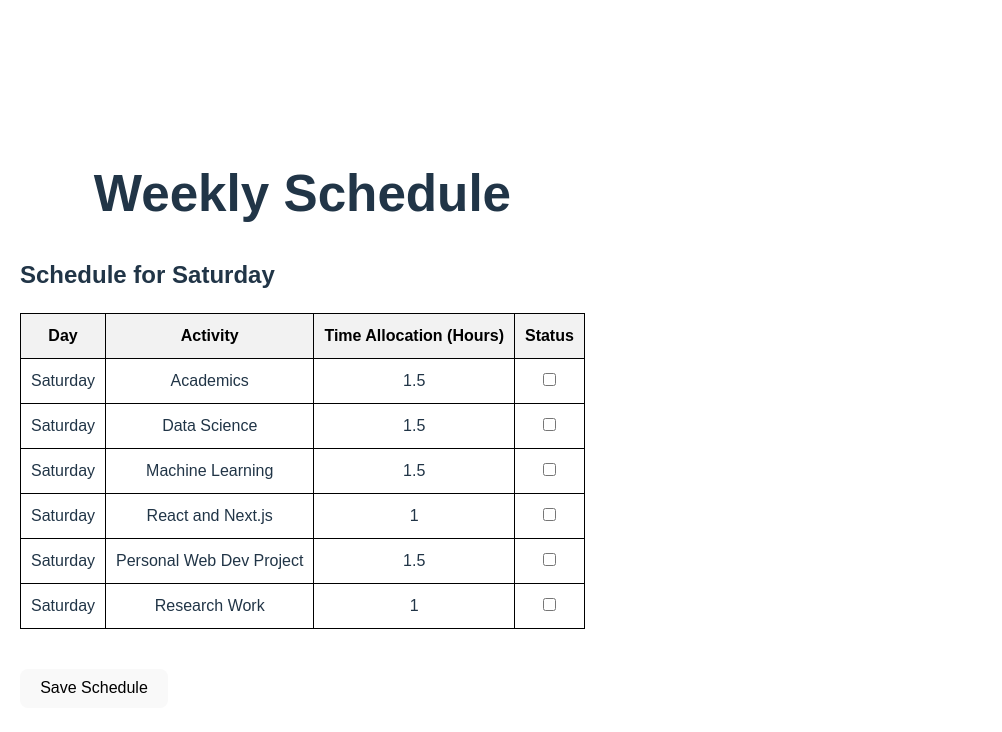
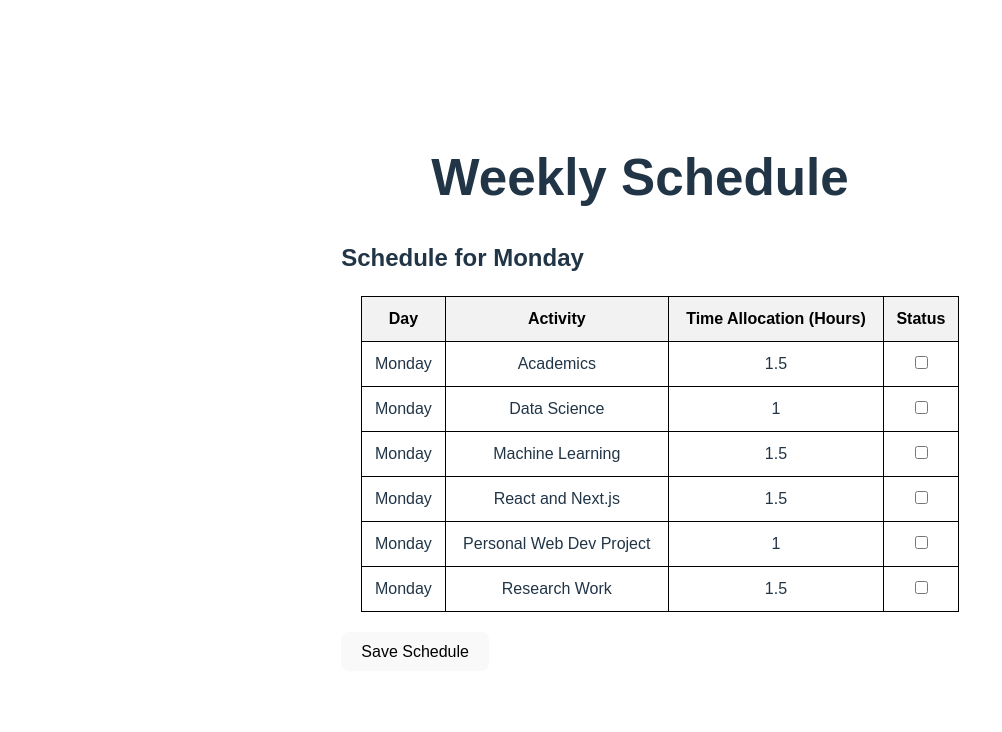
Before and after one commit to RafinEazdan/Online_Daily_Routine, a React (Vite) app in the folder Online_Routine/: page / in a window 1280 px wide. Shown: the top 732 px of the page, without its empty margins (0-1002 px from the left). Built offline with nearby package versions, Linux system fonts and the light colour scheme.

Commit message:
updating date

```diff
--- a/Online_Routine/src/App.css
+++ b/Online_Routine/src/App.css
@@ -1,11 +1,13 @@
 body {
   font-family: Arial, sans-serif;
-  margin: 20px;
+  margin: 10px;
   padding: 0;
+ justify-content: center;
 }
 
 h1 {
   text-align: center;
+  margin-top: 1px;
 }
 
 .date-inputs {
@@ -21,7 +23,8 @@ h1 {
 table {
   width: 100%;
   border-collapse: collapse;
-  margin: 20px auto;
+  margin: 20px 20px 0 20px;
+  position: center;
 }
 
 table, th, td {
--- a/Online_Routine/src/App.jsx
+++ b/Online_Routine/src/App.jsx
@@ -18,7 +18,7 @@ const App = () => {
       "Friday",
       "Saturday",
     ];
-    const today = 6; //new Date().getDay(); // Returns 0-6 (Sunday = 0)
+    const today = new Date().getDay(); // Returns 0-6 (Sunday = 0)
     return days[today];
   };
 
```
